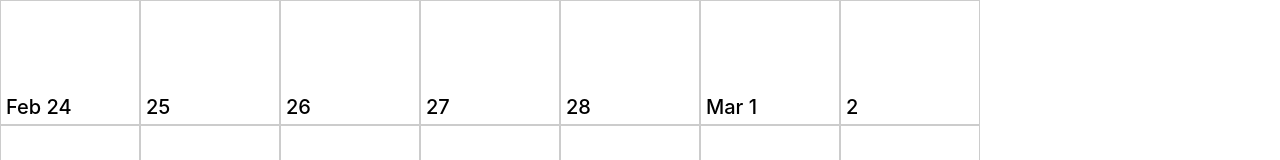
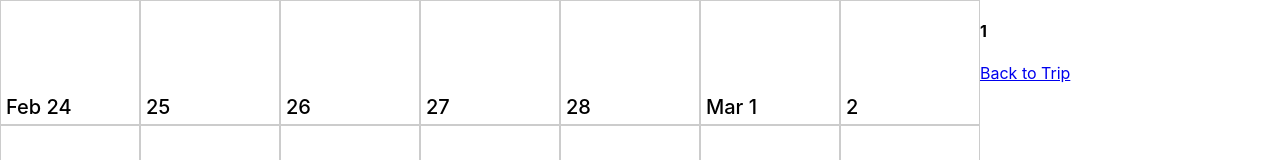
Before and after one commit to dupersaurus/travelcal, a React (Create React App) app: page /day/1 in a window 1280 px wide. Shown: the top 160 px of the page. Built offline with nearby package versions, Linux system fonts and the light colour scheme.

Commit message:
add sidebar and navigation

```diff
--- a/package.json
+++ b/package.json
@@ -8,6 +8,7 @@
     "react": "^16.8.4",
     "react-dom": "^16.8.4",
     "react-redux": "^6.0.1",
+    "react-router-dom": "^4.4.0",
     "react-scripts": "2.1.8",
     "redux": "^4.0.1"
   },
--- a/src/App.js
+++ b/src/App.js
@@ -1,4 +1,5 @@
 import React, { Component } from 'react';
+import { BrowserRouter as Router, Route } from "react-router-dom";
 
 import { createStore } from "redux"
 import { Provider } from "react-redux"
@@ -6,6 +7,7 @@ import travelCalApp from "./reducers"
 
 import './App.css';
 import Calendar from "./containers/CalendarContainer"
+import SidebarRouter from "./components/sidebar"
 
 import {addDestination} from "./actions/destinations"
 import {addEvent, updateEventName, updateEventDate} from "./actions/events"
@@ -36,16 +38,18 @@ store.dispatch(updateEventDate(4, "3-1", "2019-03-16 9:30", "2019-03-18 13:00"))
 class App extends Component {
   render() {
     return (
+      <Router>
         <Provider store={store}>
           <div className="App">
             <div className="app-calendar">
-            <Calendar />
+              <Route component={Calendar} />
             </div>
             <div className="app-sidebar">
-
+              <SidebarRouter />
             </div>
           </div>
         </Provider>
+      </Router>
     );
   }
 }
--- a/src/components/calendar/Calendar.js
+++ b/src/components/calendar/Calendar.js
@@ -2,9 +2,15 @@ import React, { Component } from 'react'
 import './Calendar.css'
 import CalendarDay from "./CalendarDay"
 
+import {DESTINATION_DATE_FORMAT} from "../../dateUtils"
+
 const moment = require('moment');
 
 export default class Calendar extends Component {
+
+    viewDay(date) {
+        this.props.history.push(`/day/${date.format(DESTINATION_DATE_FORMAT)}`)
+    }
 
     /**
      *
@@ -61,6 +67,7 @@ export default class Calendar extends Component {
                                         day={day}
                                         destinations={this.props.destinations}
                                         events={this.props.events}
+                                        onViewDay={() => this.viewDay(day)}
                                     />)}
                                 </div>
                             )
--- a/src/components/calendar/CalendarDay.js
+++ b/src/components/calendar/CalendarDay.js
@@ -65,7 +65,7 @@ export default class CalendarDay extends Component {
 
     render() {
         return (
-        <div className="day">
+        <div className="day" onClick={this.props.onViewDay}>
             <div className="destination-bar">
                 {this.drawDestination()}
             </div>
@@ -100,7 +100,7 @@ export default class CalendarDay extends Component {
 
         // if end date equals start date, then the two don't overlap
         //
-        if (matches.length == 2) {
+        if (matches.length === 2) {
             isOverlap = !(matches[0].start === matches[1].end || matches[0].end === matches[1].start);
         }
 
--- /dev/null
+++ b/src/components/day/index.js
@@ -0,0 +1,13 @@
+import React, { Component } from 'react'
+import { Link } from "react-router-dom";
+
+export default class Day extends Component {
+    render() {
+        return (
+            <div>
+                <h4>{this.props.match.params.date}</h4>
+                <Link to="/">Back to Trip</Link>
+            </div>
+        )
+    }
+}
--- /dev/null
+++ b/src/components/sidebar/index.js
@@ -0,0 +1,18 @@
+import React, { Component, Fragment } from 'react'
+import { Route, Switch } from "react-router-dom";
+
+import Trip from "../trip"
+import Day from "../day"
+
+export default class SidebarRouter extends Component {
+  render() {
+    return (
+      <Fragment>
+        <Switch>
+          <Route path="/day/:date" component={Day} />
+          <Route exact path="/" component={Trip} />
+        </Switch>
+      </Fragment>
+    )
+  }
+}
--- /dev/null
+++ b/src/components/trip/index.js
@@ -0,0 +1,11 @@
+import React, { Component } from 'react'
+
+export default class Trip extends Component {
+    render() {
+        return (
+            <div>
+                <h4>Trip</h4>
+            </div>
+        )
+    }
+}
```
Also changed, not shown: 1 other file (tests, documents, lock files or other folders). Lines whose indentation alone changed are shown as unchanged.
